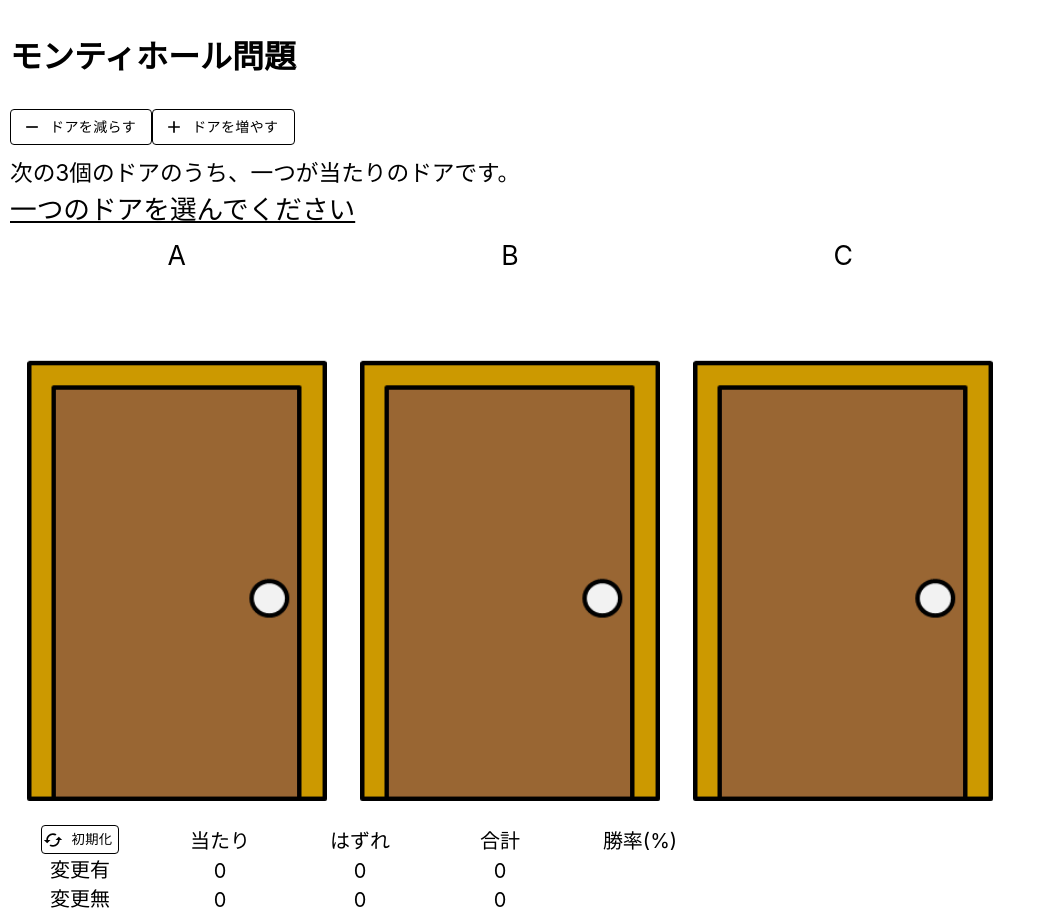
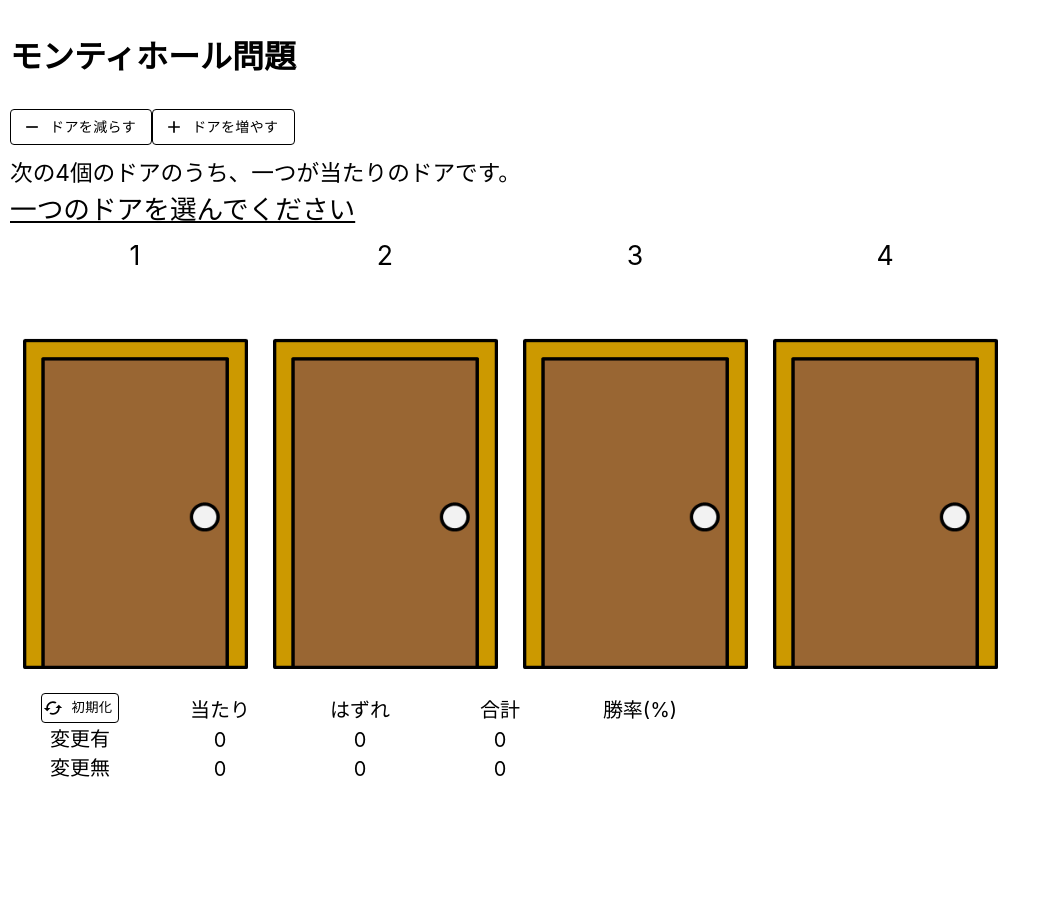
Before and after one commit to mynkit/probability-experiment, a React (Create React App) app: page / in a window 1280 px wide. Shown: the whole page, without its empty margins (0-1051 px from the left). After the commit the page ends 800 px from the top, so only its background shows below. Built offline with nearby package versions, Linux system fonts and the light colour scheme.

Commit message:
扉を永遠に増やせるようにした

```diff
--- a/src/components/MontyHallProblem.tsx
+++ b/src/components/MontyHallProblem.tsx
@@ -11,15 +11,7 @@ import CachedIcon from '@mui/icons-material/Cached';
 import AddIcon from '@mui/icons-material/Add';
 import RemoveIcon from '@mui/icons-material/Remove';
 
-type Door = 'A'|'B'|'C'|'D'|'E'|'F'|'G'|'H'|'I'|'J'|'K'|'L'|'M'|'N'|'O'|'P'|'Q'|'R'|'S'|'T'|'U'|'V'|'W'|'X'|'Y'|'Z'|'a'|'b'|'c'|'d'|'e'|'f'|'g'|'h'|'i'|'j'|'k'|'l'|'m'|'n'|'o'|'p'|'q'|'r'|'s'|'t'|'u'|'v'|'w'|'x'|'y'|'z'|'あ'|'い'|'う'|'え'|'お'|'か'|'き'|'く'|'け'|'こ'|'さ'|'し'|'す'|'せ'|'そ'|'た'|'ち'|'つ'|'て'|'と'|'な'|'に'|'ぬ'|'ね'|'の'|'は'|'ひ'|'ふ'|'へ'|'ほ'|'ま'|'み'|'む'|'め'|'も'|'や'|'ゆ'|'よ'|'わ'|'を'|'ん'|'1'|'2'|'3'|'4'|'5'|'6'|'7'|'8'|'9';
-
-const doorList: Door[] = [
-  'A', 'B', 'C', 'D', 'E', 'F', 'G', 'H', 'I', 'J', 'K', 'L', 'M', 'N', 'O', 'P', 'Q', 'R', 'S', 'T', 'U', 'V', 'W', 'X', 'Y', 'Z',
-  'a', 'b', 'c', 'd', 'e', 'f', 'g', 'h', 'i', 'j', 'k', 'l', 'm', 'n', 'o', 'p', 'q', 'r', 's', 't', 'u', 'v', 'w', 'x', 'y', 'z',
-  'あ', 'い', 'う', 'え', 'お', 'か', 'き', 'く', 'け', 'こ', 'さ', 'し', 'す', 'せ', 'そ', 'た', 'ち', 'つ', 'て', 'と',
-  'な', 'に', 'ぬ', 'ね', 'の', 'は', 'ひ', 'ふ', 'へ', 'ほ', 'ま', 'み', 'む', 'め', 'も', 'や', 'ゆ', 'よ', 'わ', 'を', 'ん',
-  '1', '2', '3', '4', '5', '6', '7', '8', '9',
-];
+type Door = number;
 
 type DoorImgProps = {
   door: Door;
@@ -36,6 +28,8 @@ type DoorImgProps = {
   setFinalResult: React.Dispatch<React.SetStateAction<0 | 1 | null>>;
   setShowResultModal: React.Dispatch<React.SetStateAction<boolean>>;
 }
+
+const range = (start: number, end: number) => Array.from({length: (end - start + 1)}, (v, k) => k + start);;
 
 const DoorImg: React.FC<DoorImgProps> = ({ door, firstSelectedDoor, setFirstSelectedDoor, missingDoors, setShowAlertModal, bingo, finalMissingDoor, setFinalMissingDoor, secondSelectedDoor, setSecondSelectedDoor, finalResult, setFinalResult, setShowResultModal }) => {
   const [imgSrc, setImgSrc] = useState('')
@@ -78,7 +72,7 @@ const firstBingo: Door = shuffle(['A', 'B', 'C'])[0]; // 当たりの初期値
 
 const MontyHallProblem: React.FC = () => {
   const [doorCount, setDoorCount] = useState(3);
-  const [doors, setDoors] = useState<Door[]>(doorList.slice(0, doorCount));
+  const [doors, setDoors] = useState<Door[]>(range(1, doorCount+1));
   const [bingo, setBingo] = useState(firstBingo);
   const [firstSelectedDoor, setFirstSelectedDoor] = useState<Door|null>(null);
   const [missingDoors, setMissingDoors] = useState<Door[]>([]);
@@ -105,7 +99,7 @@ const MontyHallProblem: React.FC = () => {
   }, [])
 
   useEffect(() => {
-    setDoors(doorList.slice(0, doorCount));
+    setDoors(range(1, doorCount+1));
     init();
   }, [doorCount])
 
@@ -230,10 +224,8 @@ const MontyHallProblem: React.FC = () => {
           ドアを減らす
         </Button>
         <Button color={autoMode ? "primary" : "inherit"} variant="outlined" startIcon={<AddIcon />} onClick={()=>{
-          if(doorCount<doorList.length) {
-            setDoorCount(v=>v+1);
-            initResult();
-          }
+          setDoorCount(v=>v+1);
+          initResult();
         }} disabled={autoMode} size="medium">
           ドアを増やす
         </Button>
```
